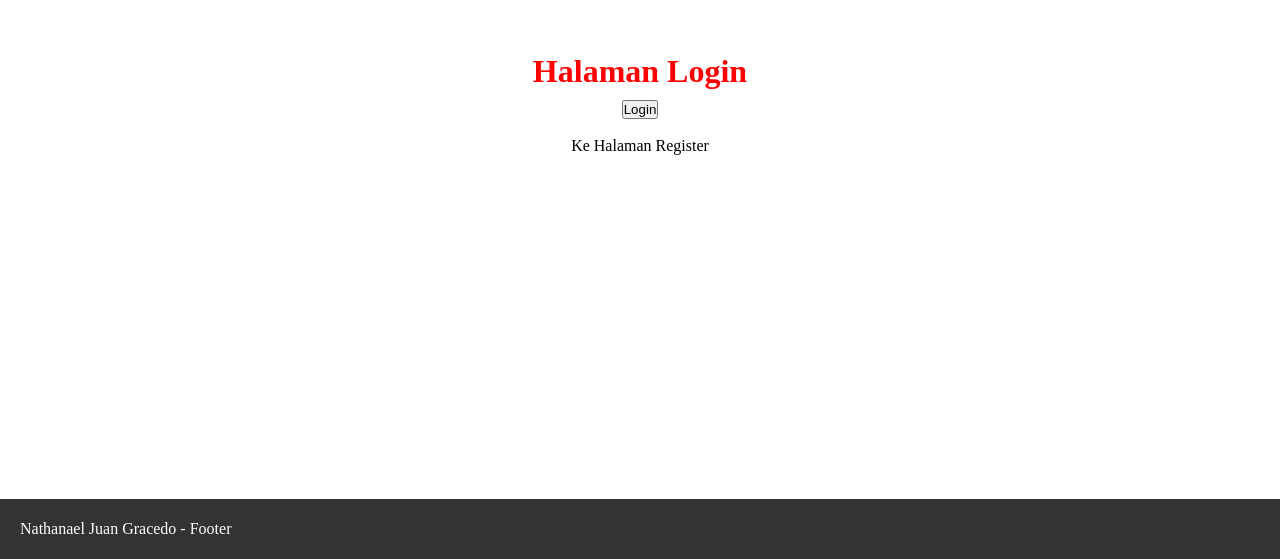
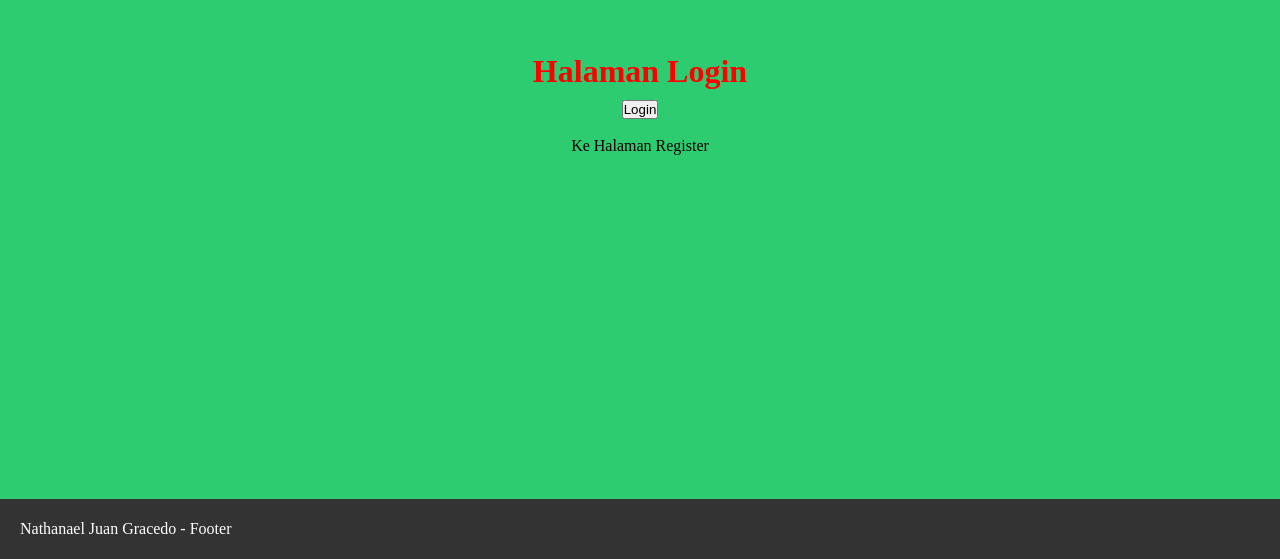
Before and after one commit to NathanaelGracedo/pemrograman-berbasis-framework, a Next.js app in the folder jobsheet5-styling-page/my-app/: page /auth/login in a window 1280 px wide. Shown: the part 301-860 px from the top of the page. Built offline with nearby package versions, Linux system fonts and the light colour scheme.

Commit message:
Jobsheet 5 - Langkah 8 - SCSS (SASS)

```diff
--- a/jobsheet5-styling-page/my-app/package.json
+++ b/jobsheet5-styling-page/my-app/package.json
@@ -18,5 +18,8 @@
     "react": "19.2.4",
     "react-dom": "19.2.4",
     "typescript": "5.9.3"
+  },
+  "devDependencies": {
+    "sass": "^1.97.3"
   }
 }
--- a/jobsheet5-styling-page/my-app/src/pages/views/auth/login/index.tsx
+++ b/jobsheet5-styling-page/my-app/src/pages/views/auth/login/index.tsx
@@ -1,6 +1,7 @@
 import Link from "next/link";
 import { useRouter } from "next/router";
-import styles from "./login.module.css";
+// import styles from "./login.module.css";
+import styles from "./login.module.scss";
 
 const HalamanLogin = () => {
     const { push } = useRouter();
--- /dev/null
+++ b/jobsheet5-styling-page/my-app/src/pages/views/auth/login/login.module.scss
@@ -0,0 +1,10 @@
+@import "@/styles/colors.scss";
+
+.login{
+    display: flex;
+    flex-direction: column;
+    align-items: center;
+    justify-content: center;
+    height: 100vh;
+    background-color: map-get($map: $schema, $key:color-secondary);
+}
--- /dev/null
+++ b/jobsheet5-styling-page/my-app/src/styles/colors.scss
@@ -0,0 +1,7 @@
+$schema:(
+    color-primary: #3498db,
+    color-secondary: #2ecc71,
+    color-accent: #e74c3c,
+    color-background: #ecf0f1,
+    color-text: #2c3e50
+)
```
Also changed, not shown: 1 other file (tests, documents, lock files or other folders).
